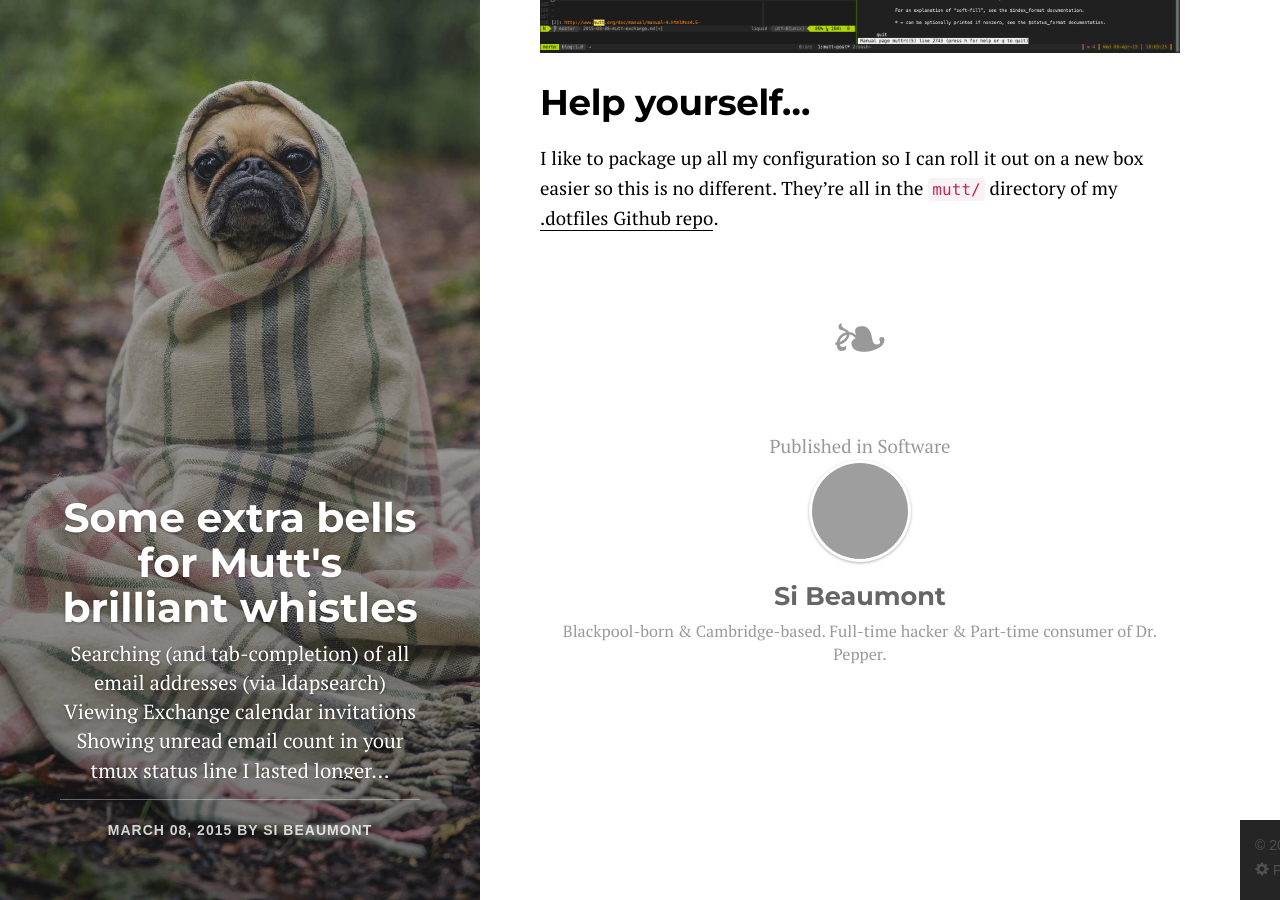
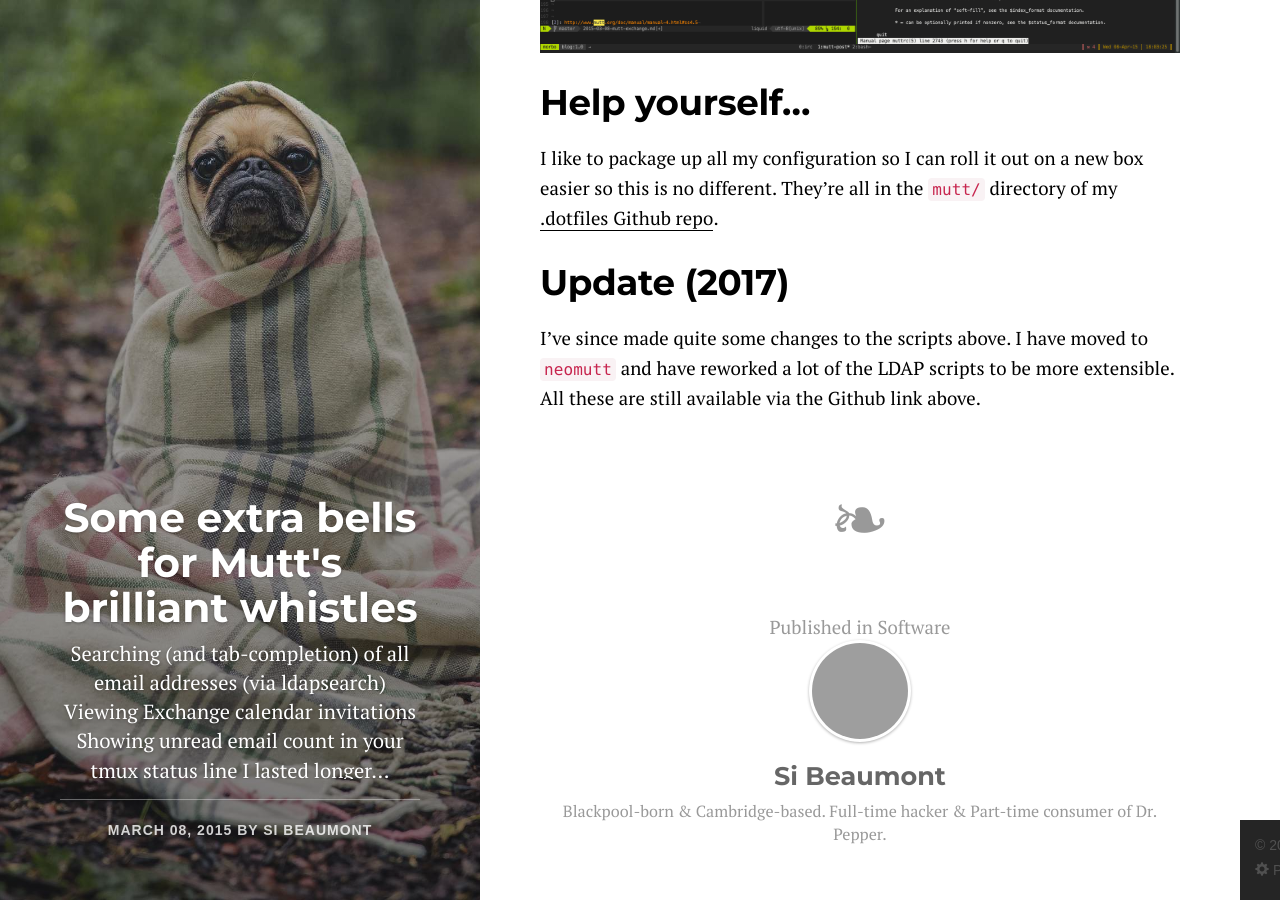
Before and after one commit to simonjbeaumont/simonjbeaumont.github.io, a Jekyll site: the page built from software/_posts/2015-03-08-mutt-exchange.md, in a window 1280 px wide and 900 px high, scrolled down 6782 px. Built offline with Jekyll 4.4.1, drawn with Linux system fonts in a browser that asks for light colours; nearby versions of some CDN libraries; some web fonts are replaced; library files that are not in the unit come from our copies; comment, search, counter and statistics services are not loaded; grey boxes are pictures that could not be loaded.

Commit message:
post: mutt-exchange: Add note on recent changes
Signed-off-by: Si Beaumont <simonjbeaumont@gmail.com>

```diff
--- a/software/_posts/2015-03-08-mutt-exchange.md
+++ b/software/_posts/2015-03-08-mutt-exchange.md
@@ -232,6 +232,12 @@ I like to package up all my configuration so I can roll it out on a new box
 easier so this is no different. They're all in the `mutt/` directory of my
 [.dotfiles Github repo][11].
 
+## Update (2017)
+
+I've since made quite some changes to the scripts above. I have moved to
+`neomutt` and have reworked a lot of the LDAP scripts to be more extensible.
+All these are still available via the Github link above.
+
 [1]: http://stevelosh.com/blog/2012/10/the-homely-mutt/
 [2]: http://www.mutt.org/doc/manual/manual-4.html#ss4.5
 [3]: https://github.com/simonjbeaumont/.dotfiles/blob/ce081a65/mutt/pull-ldap.sh
```
